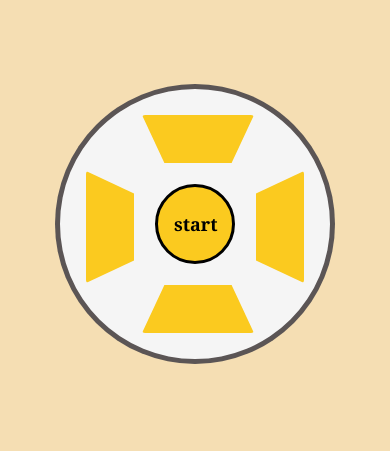
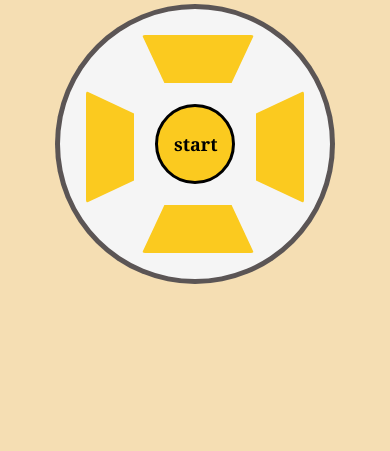
Before and after one commit to mmbliv/simon-game, a website with bundled scripts: page docs/index.html in a window 390 px wide. Shown: the part 393-844 px from the top of the page. Built offline with nearby package versions, Linux system fonts and the light colour scheme.

Commit message:
change mobile design

```diff
--- a/docs/style.css
+++ b/docs/style.css
@@ -280,8 +280,8 @@
     --position: -3.5rem;
   }
   .main-container {
-    gap: 8rem;
-    margin-top: 3rem;
+    gap: 4rem;
+    margin-top: 2rem;
   }
   .filter-show {
     top: -3rem;
--- a/tsconfig.json
+++ b/tsconfig.json
@@ -49,7 +49,7 @@
     // "emitDeclarationOnly": true,                      /* Only output d.ts files and not JavaScript files. */
     // "sourceMap": true,                                /* Create source map files for emitted JavaScript files. */
     // "outFile": "./",                                  /* Specify a file that bundles all outputs into one JavaScript file. If 'declaration' is true, also designates a file that bundles all .d.ts output. */
-    "outDir": "./doc" /* Specify an output folder for all emitted files. */,
+    "outDir": "./docs" /* Specify an output folder for all emitted files. */,
 
     // "removeComments": true,                           /* Disable emitting comments. */
     // "noEmit": true,                                   /* Disable emitting files from a compilation. */
```
